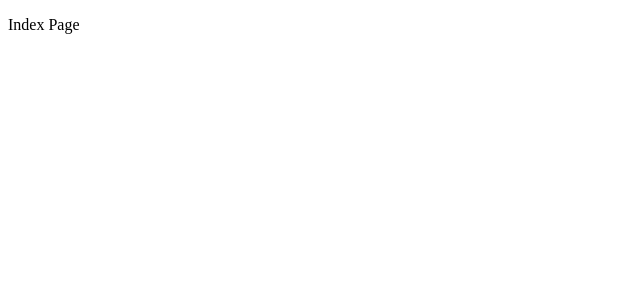
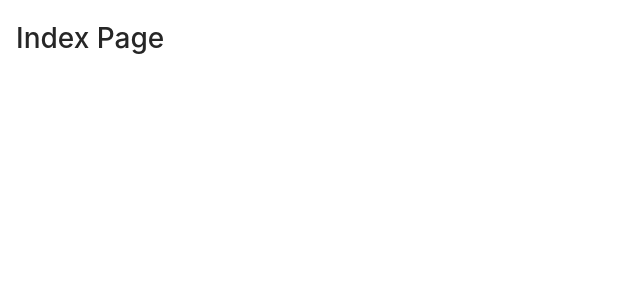
Before and after one commit to mshokoya/recipe-website, a Next.js app: page /index in a window 1280 px wide. Shown: the top 300 px of the page, without its empty margins (0-640 px from the left). Built offline with nearby package versions, Linux system fonts and the light colour scheme.

Commit message:
setup nextjs base config

```diff
--- /dev/null
+++ b/next.config.js
@@ -0,0 +1,3 @@
+const withCSS = require('@zeit/next-css');
+
+module.exports = withCSS({});
--- a/package.json
+++ b/package.json
@@ -12,14 +12,18 @@
   "author": "",
   "license": "ISC",
   "dependencies": {
+    "@zeit/next-css": "^1.0.1",
+    "antd": "^4.3.2",
     "next": "^9.4.4",
     "react": "^16.13.1",
-    "react-dom": "^16.13.1"
+    "react-dom": "^16.13.1",
+    "styled-components": "^5.1.1"
   },
   "devDependencies": {
     "@testing-library/react": "^10.2.1",
     "@types/node": "^14.0.11",
     "@types/react": "^16.9.35",
+    "babel-plugin-styled-components": "^1.10.7",
     "jest": "^26.0.1",
     "typescript": "^3.9.5"
   }
--- /dev/null
+++ b/src/pages/_app.tsx
@@ -0,0 +1,11 @@
+import 'antd/dist/antd.css';
+import App from 'next/app';
+
+export default class MyApp extends App {
+  render(){
+    const {Component, pageProps} = this.props;
+    return (
+      <Component {...pageProps} />
+    );
+  };
+};
--- /dev/null
+++ b/src/pages/_document.tsx
@@ -0,0 +1,30 @@
+import Document from 'next/document'
+import { ServerStyleSheet } from 'styled-components'
+
+export default class MyDocument extends Document {
+  static async getInitialProps(ctx) {
+    const sheet = new ServerStyleSheet()
+    const originalRenderPage = ctx.renderPage
+
+    try {
+      ctx.renderPage = () =>
+        originalRenderPage({
+          enhanceApp: (App) => (props) =>
+            sheet.collectStyles(<App {...props} />),
+        })
+
+      const initialProps = await Document.getInitialProps(ctx)
+      return {
+        ...initialProps,
+        styles: (
+          <>
+            {initialProps.styles}
+            {sheet.getStyleElement()}
+          </>
+        ),
+      }
+    } finally {
+      sheet.seal()
+    }
+  }
+}
--- a/src/pages/index/index.tsx
+++ b/src/pages/index/index.tsx
@@ -1,7 +1,15 @@
+import styled from 'styled-components';
+
+const StyledHeader = styled.h1`
+  font-size: 2em;
+  text-align: left;
+  padding: 16px 16px;
+`;
+
 const Index = () => {
   return (
     <div>
-      <p>Index Page</p>
+      <StyledHeader>Index Page</StyledHeader>
     </div>
   );
 };
```
Also changed, not shown: .babelrc (added), 1 other file (tests, documents, lock files or other folders).
